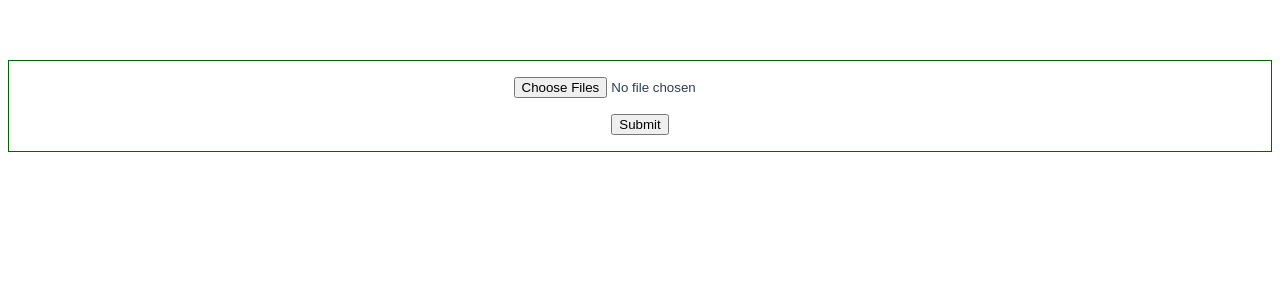
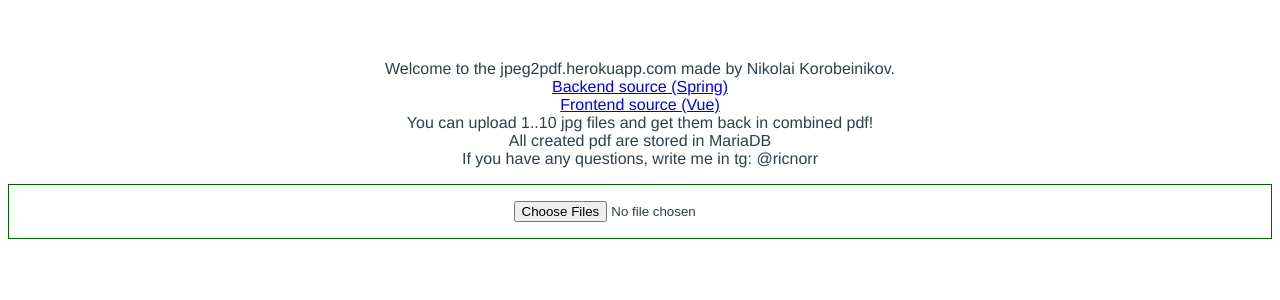
Before and after one commit to ricnorr/jpeg2pdf.frontend, a Vue app: page / in a window 1280 px wide. Shown: the top 300 px of the page. Built offline with nearby package versions, Linux system fonts and the light colour scheme.

Commit message:
routers added + 404 + header + validation

```diff
--- a/package.json
+++ b/package.json
@@ -11,7 +11,8 @@
     "axios": "^0.21.1",
     "config": "^3.3.3",
     "core-js": "^3.6.5",
-    "vue": "^2.6.11"
+    "vue": "^2.6.11",
+    "vue-router": "^3.4.9"
   },
   "devDependencies": {
     "@vue/cli-plugin-babel": "~4.5.0",
--- a/src/App.vue
+++ b/src/App.vue
@@ -1,24 +1,15 @@
 <template>
   <div id="app">
-    <UploadForm :fileIsReady="fileIsReady"/>
+    <router-view></router-view>
   </div>
 </template>
 
 <script>
 
-import UploadForm from "@/components/body/UploadForm";
 import axios from "axios";
 
 export default {
   name: 'App',
-  data: function () {
-    return {
-      fileIsReady : null
-    }
-  },
-  components: {
-    UploadForm
-  },
   methods: {
     sendFiles: function (formData) {
       console.log(formData.get("file"));
--- /dev/null
+++ b/src/components/body/NotFound.vue
@@ -0,0 +1,15 @@
+<template>
+    <div class="not-found-box">
+      <div><a>Page not found</a></div>
+    </div>
+</template>
+
+<script>
+export default {
+  name: "NotFound"
+}
+</script>
+
+<style scoped>
+
+</style>
--- a/src/components/body/UploadForm.vue
+++ b/src/components/body/UploadForm.vue
@@ -1,11 +1,15 @@
 <template>
   <div>
+    <InfoHeader/>
     <div class="form-box">
       <div class="file-choose">
-        <input type="file" id="file" v-on:change="handleFileSubmit($event)" multiple/>
+        <input type="file" accept="image/jpeg" id="file" v-on:change="handleFileSubmit($event)" multiple/>
       </div>
-      <div class="file-submit">
+      <div class="file-submit" v-if="readyForSubmit">
         <button v-on:click="submitFile()">Submit</button>
+      </div>
+      <div class="error">
+        <a v-if="error">{{ error }}</a>
       </div>
     </div>
   </div>
@@ -13,27 +17,37 @@
 
 
 <script>
+import InfoHeader from "@/components/header/InfoHeader";
 export default {
   name: "UploadForm",
+  components: {InfoHeader},
   data: function () {
     return {
-      file: ""
+      files: "",
+      readyForSubmit: false,
+      error: null
     }
   },
   methods: {
     submitFile: function () {
       let formData = new FormData();
-      for (let x of this.file) {
+      for (let x of this.files) {
         formData.append("file", x);
       }
       console.log(formData);
       this.$root.$emit("sendFiles", formData);
     },
     handleFileSubmit: function (event) {
-      this.file = []
+      this.files = []
+      if (event.target.files.length > 10 || event.target.files.length === 0) {
+        this.error = "Attached files number should be between 1 and 10"
+        return;
+      }
       for (let file of event.target.files) {
-        this.file.push(file);
+        this.files.push(file);
       }
+      this.readyForSubmit = true;
+      this.error = null;
     }
   }
 }
@@ -46,6 +60,7 @@ export default {
 
 .form-box .file-choose {
   margin-top: 1rem;
+  margin-bottom: 1rem;
 }
 
 .form-box .file-submit {
@@ -56,4 +71,9 @@ export default {
 .file-download {
   margin-top: 1rem;
 }
+
+.form-box .error {
+  color:red;
+  font-size: 0.8rem;
+}
 </style>
--- /dev/null
+++ b/src/components/header/InfoHeader.vue
@@ -0,0 +1,29 @@
+<template>
+    <header>
+      <div class="info-header">
+        <p>
+          Welcome to the jpeg2pdf.herokuapp.com made by Nikolai Korobeinikov.
+          <br>
+          <a href="https://github.com/ricnorr/jpeg2pdf.backend">Backend source (Spring)</a>
+          <br>
+          <a href="https://github.com/ricnorr/jpeg2pdf.frontend">Frontend source (Vue)</a>
+          <br>
+          You can upload 1..10 jpg files and get them back in combined pdf!
+          <br>
+          All created pdf are stored in MariaDB
+          <br>
+          If you have any questions, write me in tg: @ricnorr
+        </p>
+      </div>
+    </header>
+</template>
+
+<script>
+export default {
+  name: "InfoHeader"
+}
+</script>
+
+<style scoped>
+
+</style>
--- a/src/main.js
+++ b/src/main.js
@@ -1,10 +1,13 @@
 import Vue from 'vue'
 import App from './App.vue'
+import VueRouter from 'vue-router'
+import axios from 'axios';
+import router from './routers/routers'
+
 Vue.config.productionTip = false
-import axios from 'axios';
+Vue.use(VueRouter)
+axios.defaults.baseURL = process.env.VUE_APP_BASEURL;
 
-
-axios.defaults.baseURL = process.env.VUE_APP_BASEURL;
-new Vue({
+new Vue({router,
   render: h => h(App),
 }).$mount('#app')
--- /dev/null
+++ b/src/routers/routers.js
@@ -0,0 +1,11 @@
+import VueRouter from "vue-router";
+import UploadForm from "@/components/body/UploadForm";
+import PageNotFound from "@/components/body/NotFound";
+
+export default new VueRouter({
+    mode: "history",
+    routes: [
+        { path: '/', component: UploadForm },
+        {path: '*', component: PageNotFound}
+    ]
+})
```
Also changed, not shown: 1 other file (tests, documents, lock files or other folders).
